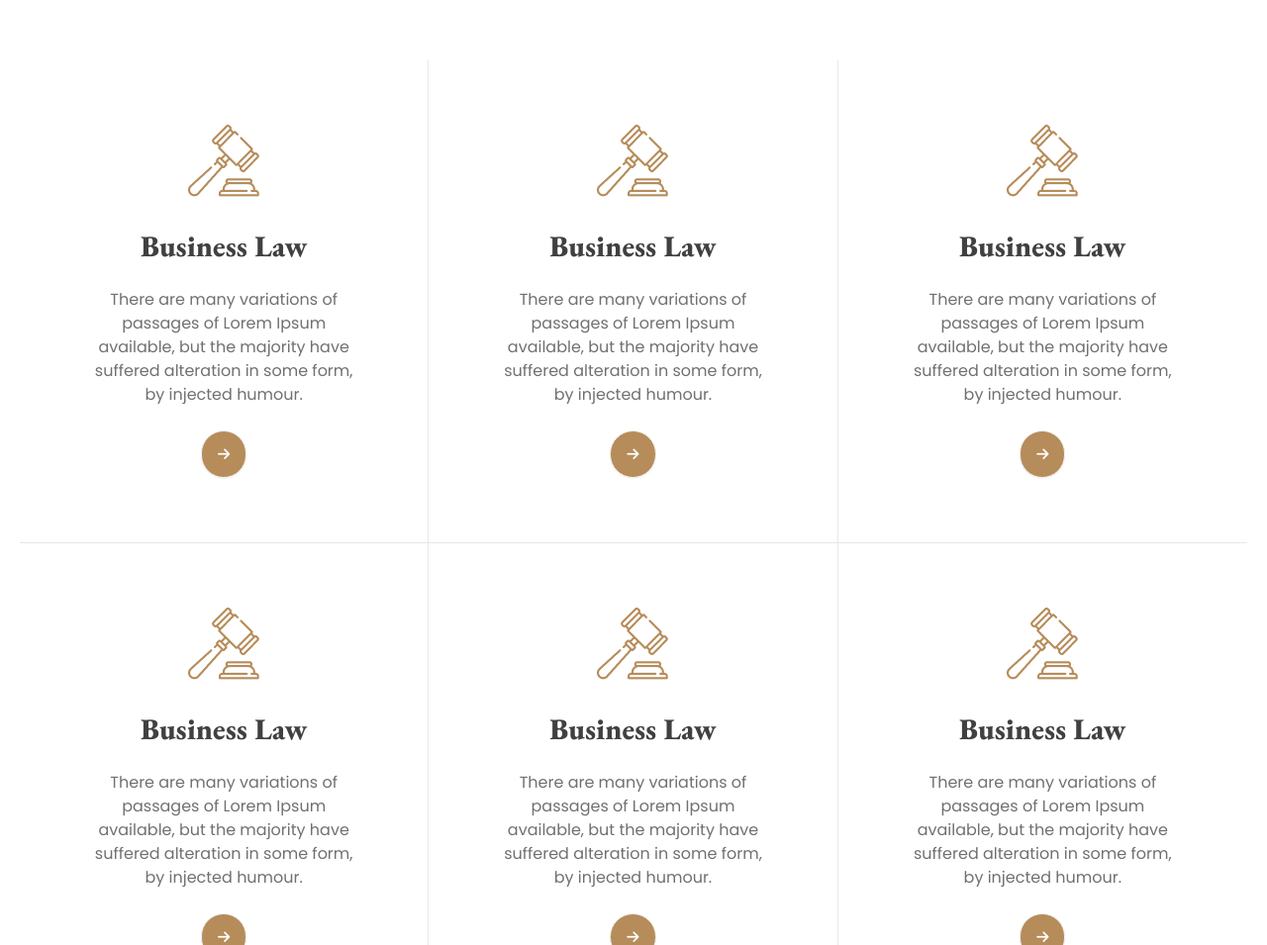
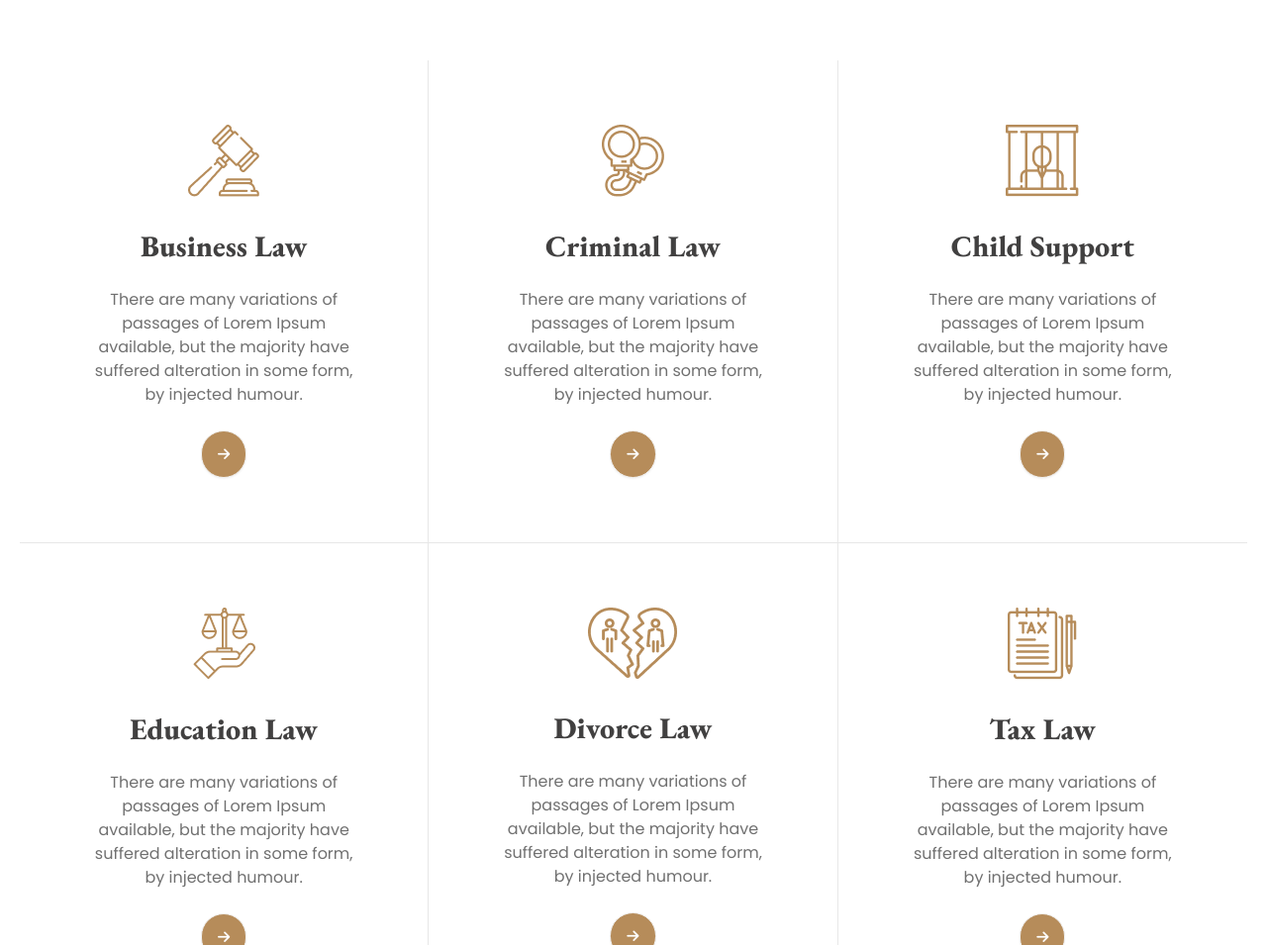
Before and after one commit to Shazzadhossensunny/legal-solutions, a plain HTML site: page index.html in a window 1280 px wide. Shown: the part 883-1838 px from the top of the page at 99% size. Drawn offline with nearby package versions, Linux system fonts and the light colour scheme.

Commit message:
image upload legal section

```diff
--- a/index.html
+++ b/index.html
@@ -129,9 +129,9 @@
                     <!-- card -->
                     <div class="border-b border-r-0 lg:border-r border-[#E7E7E7]">
                         <div class="group card rounded-none bg-white p-4 lg:p-16 transition-all duration-300 ease-in-out border border-transparent hover:border-[#E7E7E7]  hover:bg-gradient-to-b hover:from-[#F3F3F3] hover:to-[#f3f3f31a] ">
-                            <figure><img src="images/business.png" alt="" /></figure>
+                            <figure><img src="images/criminal.png" alt="" /></figure>
                             <div class=" text-center space-y-6 mt-8">
-                              <h2 class="text-heading-color text-3xl font-extrabold font-garamond">Business Law</h2>
+                              <h2 class="text-heading-color text-3xl font-extrabold font-garamond">Criminal Law</h2>
                               <p class="text-base font-normal text-pera-color font-poppins">There are many variations of passages of Lorem Ipsum available, but the majority have suffered alteration in some form, by injected humour.</p>
                               <div class="card-actions justify-center">
                                 <button class="btn bg-btn-color rounded-full text-white">
@@ -146,9 +146,9 @@
                     <!-- card -->
                     <div class="border-b border-[#E7E7E7]">
                         <div class="group card rounded-none bg-white p-4 lg:p-16 transition-all duration-300 ease-in-out border border-transparent hover:border-[#E7E7E7]  hover:bg-gradient-to-b hover:from-[#F3F3F3] hover:to-[#f3f3f31a] ">
-                            <figure><img src="images/business.png" alt="" /></figure>
+                            <figure><img src="images/child.png" alt="" /></figure>
                             <div class=" text-center space-y-6 mt-8">
-                              <h2 class="text-heading-color text-3xl font-extrabold font-garamond">Business Law</h2>
+                              <h2 class="text-heading-color text-3xl font-extrabold font-garamond">Child Support</h2>
                               <p class="text-base font-normal text-pera-color font-poppins">There are many variations of passages of Lorem Ipsum available, but the majority have suffered alteration in some form, by injected humour.</p>
                               <div class="card-actions justify-center">
                                 <button class="btn bg-btn-color rounded-full text-white">
@@ -163,9 +163,9 @@
                     <!-- card -->
                     <div class="border-b lg:border-b-0 border-r-0 lg:border-r border-[#E7E7E7]">
                         <div class="group card rounded-none bg-white p-4 lg:p-16 transition-all duration-300 ease-in-out border border-transparent hover:border-[#E7E7E7]  hover:bg-gradient-to-b hover:from-[#F3F3F3] hover:to-[#f3f3f31a] ">
-                            <figure><img src="images/business.png" alt="" /></figure>
+                            <figure><img src="images/education.png" alt="" /></figure>
                             <div class=" text-center space-y-6 mt-8">
-                              <h2 class="text-heading-color text-3xl font-extrabold font-garamond">Business Law</h2>
+                              <h2 class="text-heading-color text-3xl font-extrabold font-garamond">Education Law</h2>
                               <p class="text-base font-normal text-pera-color font-poppins">There are many variations of passages of Lorem Ipsum available, but the majority have suffered alteration in some form, by injected humour.</p>
                               <div class="card-actions justify-center">
                                 <button class="btn bg-btn-color rounded-full text-white">
@@ -179,9 +179,9 @@
                     <!-- card -->
                     <div class="border-b lg:border-b-0 border-r-0 lg:border-r border-[#E7E7E7]">
                         <div class="group card rounded-none bg-white p-4 lg:p-16 transition-all duration-300 ease-in-out border border-transparent hover:border-[#E7E7E7]  hover:bg-gradient-to-b hover:from-[#F3F3F3] hover:to-[#f3f3f31a] ">
-                            <figure><img src="images/business.png" alt="" /></figure>
+                            <figure><img src="images/divorce.png" alt="" /></figure>
                             <div class=" text-center space-y-6 mt-8">
-                              <h2 class="text-heading-color text-3xl font-extrabold font-garamond">Business Law</h2>
+                              <h2 class="text-heading-color text-3xl font-extrabold font-garamond">Divorce Law</h2>
                               <p class="text-base font-normal text-pera-color font-poppins">There are many variations of passages of Lorem Ipsum available, but the majority have suffered alteration in some form, by injected humour.</p>
                               <div class="card-actions justify-center">
                                 <button class="btn bg-btn-color rounded-full text-white">
@@ -196,9 +196,9 @@
                     <!-- card -->
                     <div class="border-b-0 md:border-b lg:border-b-0 border-[#E7E7E7]">
                         <div class="group card rounded-none bg-white p-4 lg:p-16 transition-all duration-300 ease-in-out border border-transparent hover:border-[#E7E7E7]  hover:bg-gradient-to-b hover:from-[#F3F3F3] hover:to-[#f3f3f31a] ">
-                            <figure><img src="images/business.png" alt="" /></figure>
+                            <figure><img src="images/tax.png" alt="" /></figure>
                             <div class=" text-center space-y-6 mt-8">
-                              <h2 class="text-heading-color text-3xl font-extrabold font-garamond">Business Law</h2>
+                              <h2 class="text-heading-color text-3xl font-extrabold font-garamond">Tax Law</h2>
                               <p class="text-base font-normal text-pera-color font-poppins">There are many variations of passages of Lorem Ipsum available, but the majority have suffered alteration in some form, by injected humour.</p>
                               <div class="card-actions justify-center">
                                 <button class="btn bg-btn-color rounded-full text-white">
```
